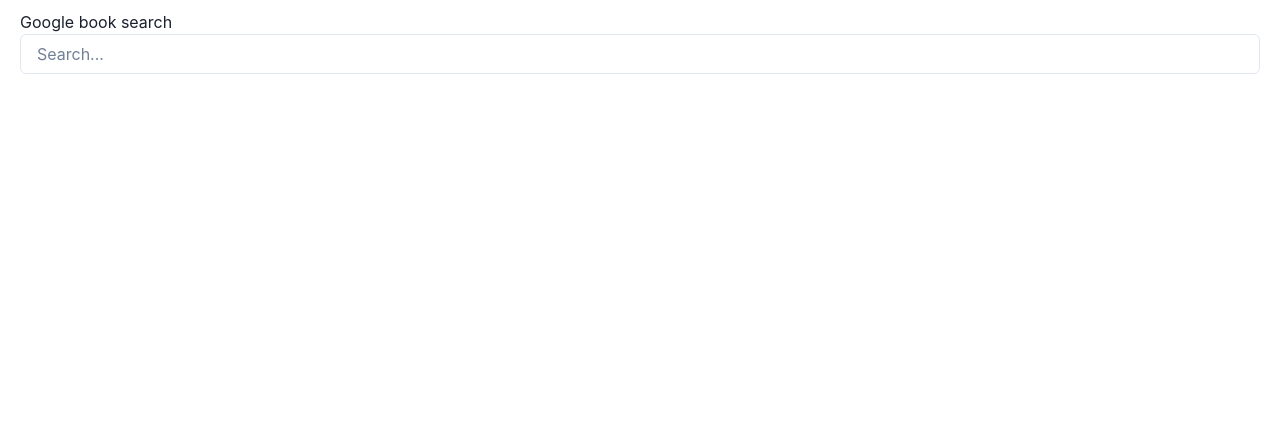
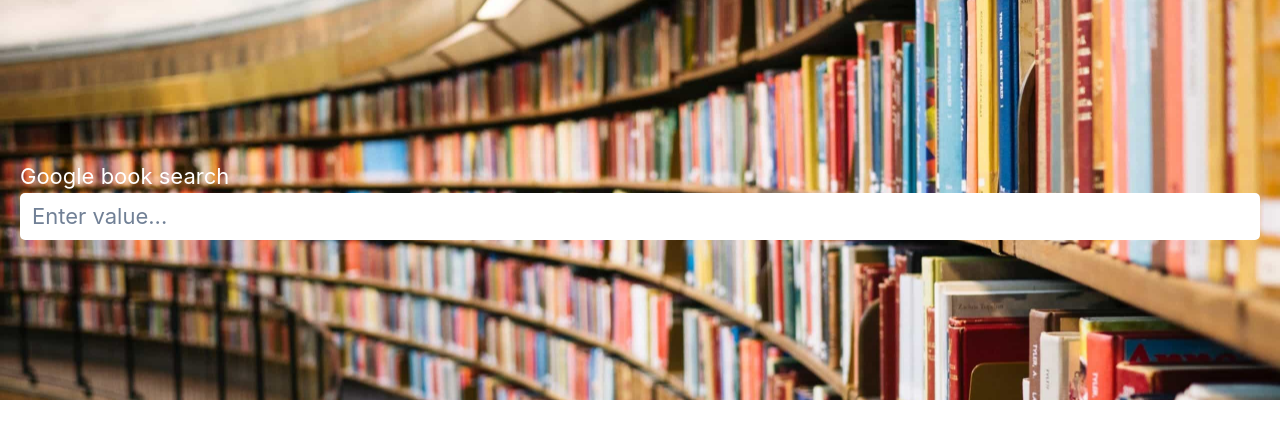
Before and after one commit to arsen056/books, a React (Create React App) app: page / in a window 1280 px wide. Shown: the top 438 px of the page. Built offline with nearby package versions, Linux system fonts and the light colour scheme.

Commit message:
feat: add headerbg, styling search

```diff
--- /dev/null
+++ b/src/common/components/header/Header.module.scss
@@ -0,0 +1,8 @@
+.header {
+  background-image: url('../../assets/headerbg.jpg');
+  background-repeat: no-repeat;
+  background-size: cover;
+  background-position: center;
+  padding: 10rem 0;
+  color: #FFFFFF;
+}
--- a/src/common/components/header/Header.tsx
+++ b/src/common/components/header/Header.tsx
@@ -1,10 +1,12 @@
 import React, {memo} from 'react';
 import {Container} from "common/components/container";
 import {Search} from "common/components/search";
+import s from './Header.module.scss'
+
 
 export const Header = memo(() => {
   return (
-    <header>
+    <header className={s.header}>
       <Container>
         <h1>Google book search</h1>
         <Search/>
--- a/src/common/components/progressBar/ProgressBar.tsx
+++ b/src/common/components/progressBar/ProgressBar.tsx
@@ -6,7 +6,7 @@
 export const ProgressBar = () => {
   const isLoading = useSelector(selectIsLoading)
   return (
-    <div style={{position: "absolute", left: 0, top: 0, width: '100%', height: '100%'}}>
+    <div style={{position: "absolute", left: 0, top: 0, width: '100%'}}>
       {isLoading && <Progress size='xs' isIndeterminate/>}
     </div>
   );
--- /dev/null
+++ b/src/common/components/search/Search.module.scss
@@ -0,0 +1,14 @@
+.search {
+  width: 100%;
+  outline: 0;
+  color: #000;
+  border: 0;
+  border-radius: 5px;
+  padding: 5px 10px;
+  border: 2px solid transparent;
+  font-size: inherit;
+}
+
+.search:focus {
+  border: 2px solid cadetblue;
+}
--- a/src/common/components/search/Search.tsx
+++ b/src/common/components/search/Search.tsx
@@ -1,8 +1,8 @@
-import { Input } from '@chakra-ui/react';
 import React, {ChangeEvent, useEffect, useState} from 'react';
 import {fetchBooks, setSearchValue} from "features/books";
 import { useDebounce } from "common/hooks/useDebounce";
 import {useAppDispatch} from "common/hooks/useAppDispatch";
+import s from './Search.module.scss'
 
 export const Search = () => {
 
@@ -19,5 +19,5 @@
 
   const onChange = (e: ChangeEvent<HTMLInputElement>) => setValue(e.target.value)
 
-  return <Input value={value} onChange={onChange} placeholder='Search...' />
+  return <input className={s.search} value={value} onChange={onChange} placeholder='Enter value...' />
 };
--- a/src/index.css
+++ b/src/index.css
@@ -1,5 +1,11 @@
 @import-normalize;
 
-.app {
-  padding: 10px 0;
+html {
+  overflow-x: hidden;
+
+  margin-right: calc(-1 * (100vw - 100%));
 }
+
+body {
+  font-size: 22px;
+}
```
Also changed, not shown: src/common/assets/headerbg.jpg (added).
